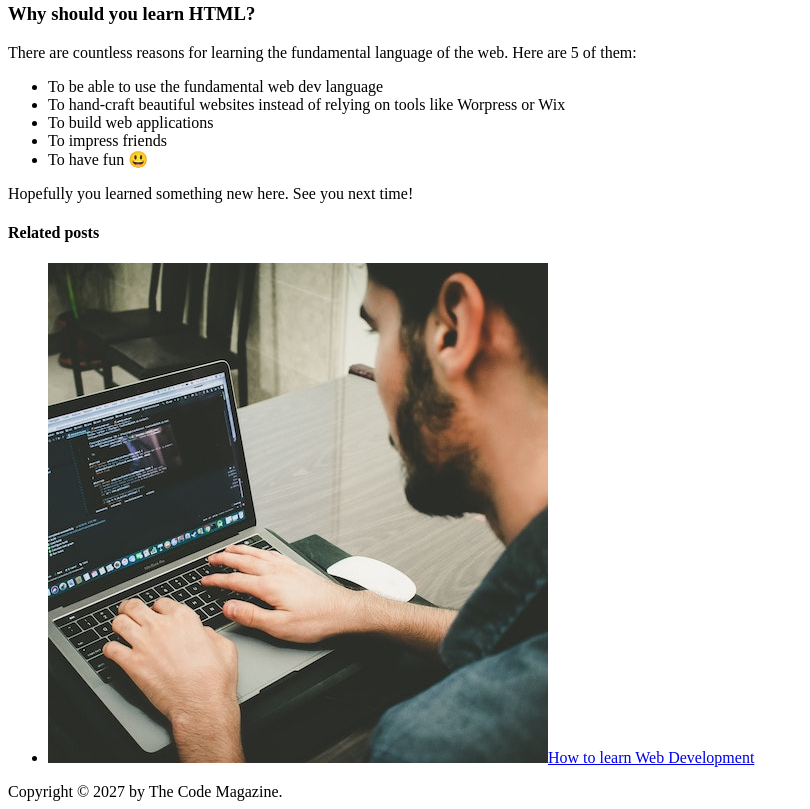
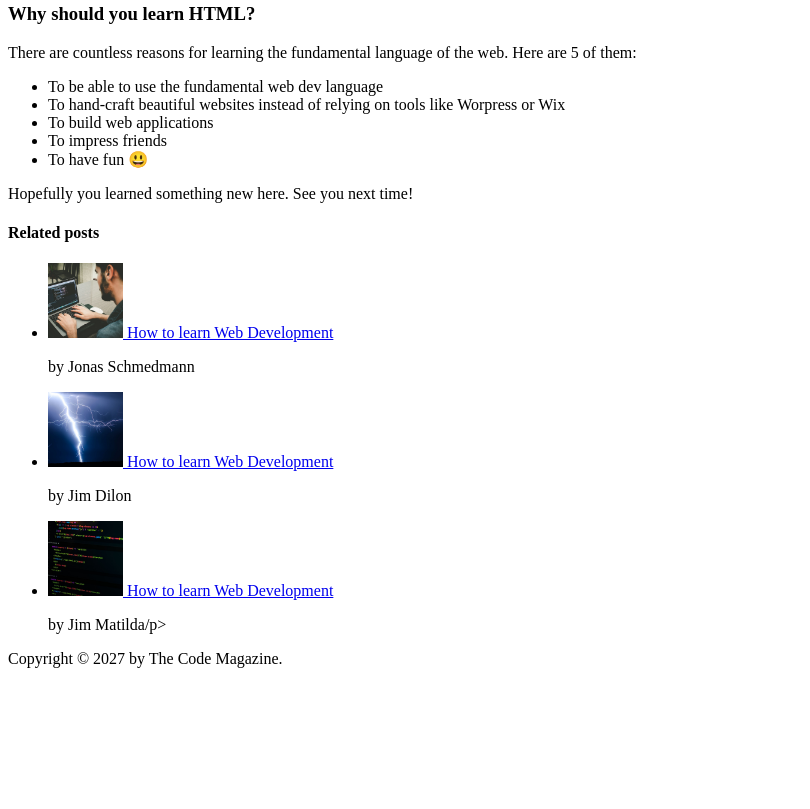
Before and after one commit to TheEngineer25/html-css-learning-path, a plain HTML site: page Проекти/index.html in a window 1280 px wide. Shown: the part 807-1616 px from the top of the page, without its empty margins (0-810 px from the left). After the commit the page ends 1483 px from the top, so only its background shows below. Drawn offline with Linux system fonts and the light colour scheme.

Commit message:
vault backup: 2026-10-16 12:38:23

```diff
--- a/Проекти/index.html
+++ b/Проекти/index.html
@@ -81,7 +81,18 @@
   <aside>
     <h4>Related posts</h4>
     <ul>
-      <li><img src="img/related-1.jpg" alt=""><a href="#">How to learn Web Development</a></li>
+      <li><img src="img/related-1.jpg" alt="Man on a computer" width="75" height="75"><a href="#"> How to learn Web
+          Development</a>
+        <p>by Jonas Schmedmann</p>
+      </li>
+      <li><img src="img/related-2.jpg" alt="Lighting" width="75" height="75"><a href="#"> How to learn Web
+          Development</a>
+        <p>by Jim Dilon</p>
+      </li>
+      <li><img src="img/related-3.jpg" alt="HTML code" width="75" height="75"><a href="#"> How to learn Web
+          Development</a>
+        <p>by Jim Matilda/p>
+      </li>
     </ul>
   </aside>
 
```
Also changed, not shown: Упражнения/challenge-1.html (added, +16 -0 lines), .obsidian/workspace.json.
